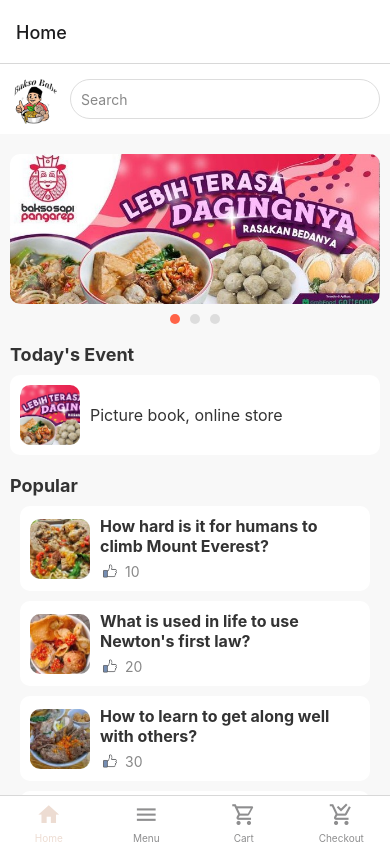
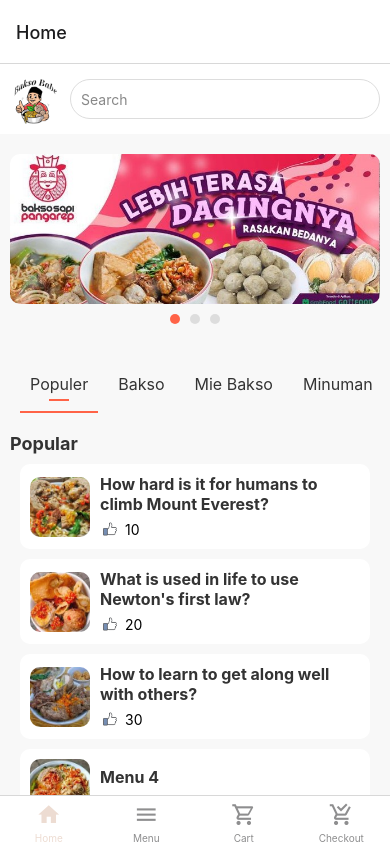
Before and after one commit to muzammilbinmarsuhen/Uas-Mobile-Apps-Programing, a React Native app: screen /Home in a window 390 px wide. Built offline with nearby package versions, Linux system fonts and the light colour scheme.

Commit message:
mengcustum dengan mengubah wrna text dari putih menjadi difile Home.jsx

```diff
--- a/src/screens/Home.jsx
+++ b/src/screens/Home.jsx
@@ -1,5 +1,6 @@
 import React, { useState } from 'react';
 import { View, Text, Image, StyleSheet, TouchableOpacity, FlatList, ScrollView, TextInput, Dimensions } from 'react-native';
+import { useNavigation } from '@react-navigation/native'; // Import useNavigation hook
 
 const { width } = Dimensions.get('window');
 const logo = require('../assets/bakso.png');
@@ -17,8 +18,18 @@ const menuImages = [
   { id: '6', menu: require('../assets/menu/6.jpeg'), title: "Menu 6", likes: 60 },
 ];
 
+const categories = [
+  { id: '1', name: 'Populer' },
+  { id: '2', name: 'Bakso' },
+  { id: '3', name: 'Mie Bakso' },
+  { id: '4', name: 'Minuman' },
+];
+
 const HomeScreen = () => {
+  const navigation = useNavigation(); // Initialize navigation
+
   const [currentBannerIndex, setCurrentBannerIndex] = useState(0);
+  const [selectedCategory, setSelectedCategory] = useState('1');
 
   const onBannerScroll = (event) => {
     const newIndex = Math.floor(event.nativeEvent.contentOffset.x / width);
@@ -40,6 +51,35 @@ const HomeScreen = () => {
         </View>
       </View>
     </View>
+  );
+
+  const handleCategoryPress = (categoryId) => {
+    // Navigate to respective category screen based on categoryId
+    switch (categoryId) {
+      case '2':
+        navigation.navigate('BaksoScreen'); // Navigate to BaksoScreen
+        break;
+      case '3':
+        navigation.navigate('MieBaksoScreen'); // Navigate to MieBaksoScreen
+        break;
+      case '4':
+        navigation.navigate('MinumanScreen'); // Navigate to MinumanScreen
+        break;
+      default:
+        // Handle default action
+        break;
+    }
+  };
+
+  const renderCategoryItem = ({ item }) => (
+    <TouchableOpacity
+      style={[styles.categoryItem, selectedCategory === item.id && styles.selectedCategoryItem]}
+      onPress={() => handleCategoryPress(item.id)}
+      key={item.id}
+    >
+      <Text style={styles.categoryText}>{item.name}</Text>
+      {selectedCategory === item.id && <View style={styles.categoryIndicator} />}
+    </TouchableOpacity>
   );
 
   return (
@@ -72,27 +112,19 @@ const HomeScreen = () => {
         </View>
       </View>
 
-      <View style={styles.section}>
-        <Text style={styles.sectionTitle}>Today's Event</Text>
-        <View style={styles.eventCard}>
-          <Image source={bannerImages[0].banner} style={styles.eventImage} />
-          <Text style={styles.eventText}>Picture book, online store</Text>
-        </View>
+      <View style={styles.categoryContainer}>
+        <FlatList
+          data={categories}
+          renderItem={renderCategoryItem}
+          keyExtractor={item => item.id}
+          horizontal
+          showsHorizontalScrollIndicator={false}
+          style={styles.categoryList}
+        />
       </View>
 
       <View style={styles.section}>
         <Text style={styles.sectionTitle}>Popular</Text>
-        <FlatList
-          data={menuImages}
-          renderItem={renderMenuItem}
-          keyExtractor={item => item.id}
-          showsVerticalScrollIndicator={false}
-          style={styles.menuList}
-        />
-      </View>
-
-      <View style={styles.section}>
-        <Text style={styles.sectionTitle}>Explosion Today</Text>
         <FlatList
           data={menuImages}
           renderItem={renderMenuItem}
@@ -149,7 +181,7 @@ const styles = StyleSheet.create({
     borderRadius: 20,
     paddingHorizontal: 10,
     backgroundColor: '#FFF',
-    color: '#333', // Warna teks di search bar
+    color: '#333',
   },
   bannerContainer: {
     paddingHorizontal: 10,
@@ -179,6 +211,32 @@ const styles = StyleSheet.create({
   activeIndicator: {
     backgroundColor: '#FF6347',
   },
+  categoryContainer: {
+    paddingHorizontal: 10,
+    paddingVertical: 20,
+  },
+  categoryList: {
+    paddingHorizontal: 10,
+  },
+  categoryItem: {
+    padding: 10,
+    marginRight: 10,
+    alignItems: 'center',
+  },
+  selectedCategoryItem: {
+    borderBottomWidth: 2,
+    borderBottomColor: '#FF6347',
+  },
+  categoryText: {
+    fontSize: 16,
+    color: '#333',
+  },
+  categoryIndicator: {
+    width: 20,
+    height: 2,
+    backgroundColor: '#FF6347',
+    marginTop: 5,
+  },
   section: {
     paddingHorizontal: 10,
     marginBottom: 20,
@@ -187,24 +245,7 @@ const styles = StyleSheet.create({
     fontSize: 18,
     fontWeight: 'bold',
     marginBottom: 10,
-    color: '#333', // Warna teks judul section
-  },
-  eventCard: {
-    backgroundColor: '#FFF',
-    borderRadius: 10,
-    padding: 10,
-    flexDirection: 'row',
-    alignItems: 'center',
-  },
-  eventImage: {
-    width: 60,
-    height: 60,
-    borderRadius: 10,
-    marginRight: 10,
-  },
-  eventText: {
-    fontSize: 16,
-    color: '#333', // Warna teks event
+    color: '#333',
   },
   menuList: {
     paddingHorizontal: 10,
@@ -229,7 +270,7 @@ const styles = StyleSheet.create({
   menuTitle: {
     fontSize: 16,
     fontWeight: 'bold',
-    color: '#333', // Warna teks judul menu
+    color: '#333',
   },
   menuLikeContainer: {
     flexDirection: 'row',
@@ -241,44 +282,41 @@ const styles = StyleSheet.create({
     height: 20,
     marginRight: 5,
   },
-  menuLikes: {
-    fontSize: 14,
-    color: '#888', // Warna teks jumlah suka
-  },
+
   orderButton: {
     backgroundColor: '#FF6347',
     paddingVertical: 15,
-    paddingHorizontal: 30,
-    borderRadius: 5,
-    alignSelf: 'center',
+    alignItems: 'center',
+    borderRadius: 10,
+    marginHorizontal: 50,
     marginBottom: 20,
   },
   orderButtonText: {
-    color: '#FFFFFF',
+    color: '#FFF',
     fontSize: 18,
     fontWeight: 'bold',
   },
   infoText: {
-    color: '#333333', // Warna teks info
-    fontSize: 16,
     textAlign: 'center',
-    marginBottom: 10,
+    fontSize: 14,
+    color: '#666',
+    marginTop: 10,
   },
   socialLinks: {
     flexDirection: 'row',
     justifyContent: 'center',
-    alignItems: 'center',
-    marginBottom: 20,
+    marginTop: 20,
+    marginBottom: 30,
   },
   socialText: {
-    color: '#333333', // Warna teks social text
+    marginRight: 10,
     fontSize: 16,
-    marginRight: 10,
+    color: '#666',
   },
   socialIcon: {
-    width: 40,
-    height: 40,
-    marginHorizontal: 5,
+    width: 30,
+    height: 30,
+    marginRight: 10,
   },
 });
 
```
